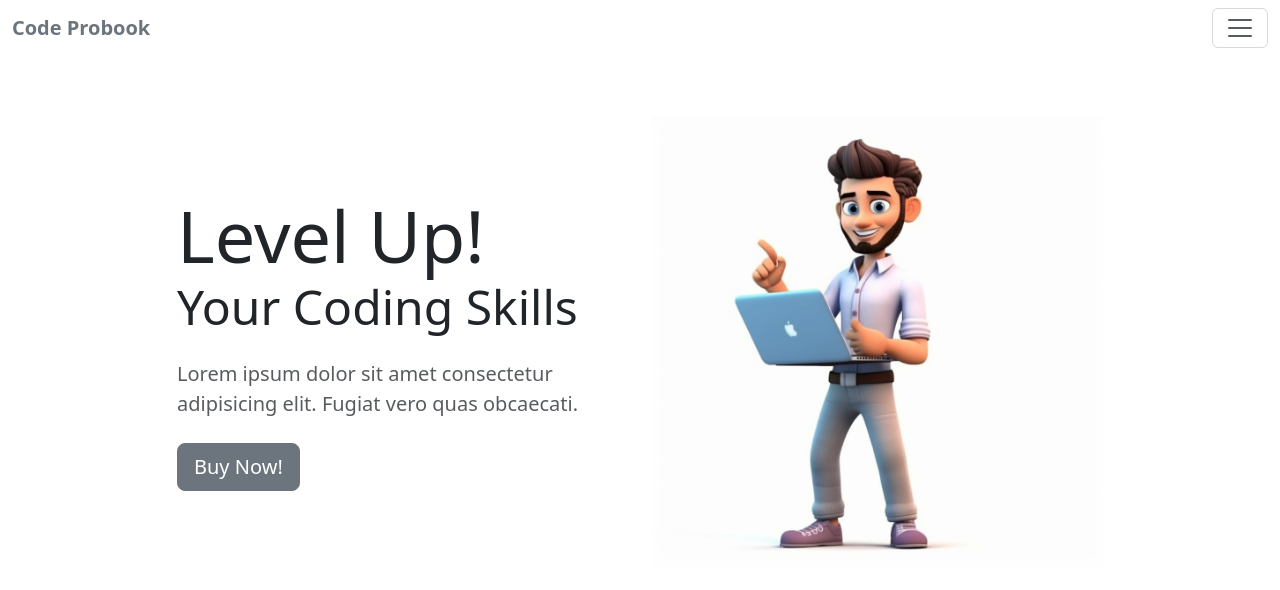
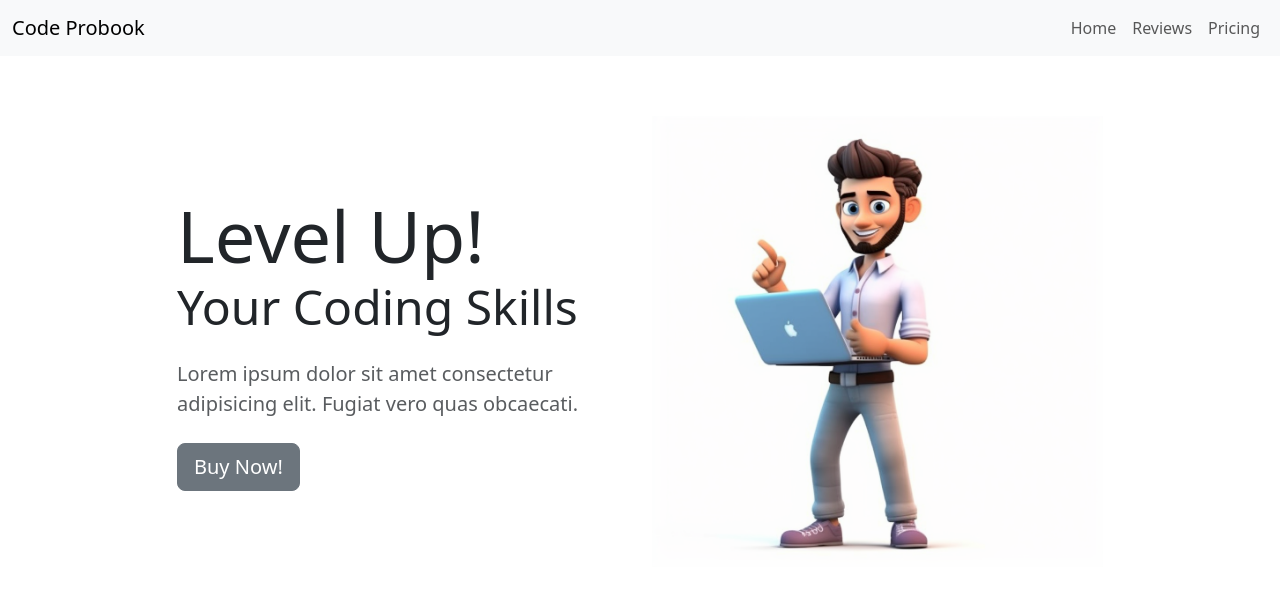
Before and after one commit to dev-satyamthakur/Book-Website, a plain HTML site: page index.html in a window 1280 px wide. Drawn offline with nearby package versions, Linux system fonts and the light colour scheme.

Commit message:
Adding bootstrap navbar

```diff
--- a/index.html
+++ b/index.html
@@ -1,9 +1,11 @@
 <!DOCTYPE html>
 <html lang="en">
+
 <head>
     <meta charset="UTF-8">
     <meta name="viewport" content="width=device-width, initial-scale=1.0">
-    <link href="https://cdn.jsdelivr.net/npm/bootstrap@5.3.1/dist/css/bootstrap.min.css" rel="stylesheet" integrity="sha384-4bw+/aepP/YC94hEpVNVgiZdgIC5+VKNBQNGCHeKRQN+PtmoHDEXuppvnDJzQIu9" crossorigin="anonymous">
+    <link href="https://cdn.jsdelivr.net/npm/bootstrap@5.3.1/dist/css/bootstrap.min.css" rel="stylesheet"
+        integrity="sha384-4bw+/aepP/YC94hEpVNVgiZdgIC5+VKNBQNGCHeKRQN+PtmoHDEXuppvnDJzQIu9" crossorigin="anonymous">
     <title>Book Site</title>
     <style>
         section {
@@ -11,20 +13,29 @@
         }
     </style>
 </head>
+
 <body>
     <!-- Nav Bar -->
-    <nav class="navbar">
+    <nav class="navbar navbar-expand-lg navbar-light bg-light">
         <div class="container-xxl">
-            <a href="#intro" class="navbar-brand">
-                <span class="fw-bold text-secondary">Code Probook</span>
-            </a>
-            <!-- toggle button for mobile nav -->
-            <button class="navbar-toggler" type="button" data-bs-toggle="collapse" data-bs-target="#main-nav" aria-controls="main-nav" aria-expanded="false" aria-label="Toggle Navigation">
+            <a class="navbar-brand" href="#">Code Probook</a>
+            <button class="navbar-toggler" type="button" data-toggle="collapse" data-target="#navbarNav"
+                aria-controls="navbarNav" aria-expanded="false" aria-label="Toggle navigation">
                 <span class="navbar-toggler-icon"></span>
             </button>
-
-
-
+            <div class="collapse navbar-collapse justify-content-end" id="navbarNav">
+                <ul class="navbar-nav">
+                    <li class="nav-item active">
+                        <a class="nav-link" href="#">Home</a>
+                    </li>
+                    <li class="nav-item">
+                        <a class="nav-link" href="#">Reviews</a>
+                    </li>
+                    <li class="nav-item">
+                        <a class="nav-link" href="#">Pricing</a>
+                    </li>
+                </ul>
+            </div>
         </div>
     </nav>
 
@@ -37,7 +48,8 @@
                         <div class="display-2">Level Up!</div>
                         <div class="display-5">Your Coding Skills</div>
                     </h1>
-                    <p class="lead my-4 text-muted">Lorem ipsum dolor sit amet consectetur adipisicing elit. Fugiat vero quas obcaecati.</p>
+                    <p class="lead my-4 text-muted">Lorem ipsum dolor sit amet consectetur adipisicing elit. Fugiat vero
+                        quas obcaecati.</p>
                     <a href="#pricing" class="btn btn-secondary btn-lg">Buy Now!</a>
                 </div>
                 <div class="col-md-5 text-center d-none d-md-block">
@@ -48,4 +60,5 @@
     </section>
 
 </body>
+
 </html>
```
